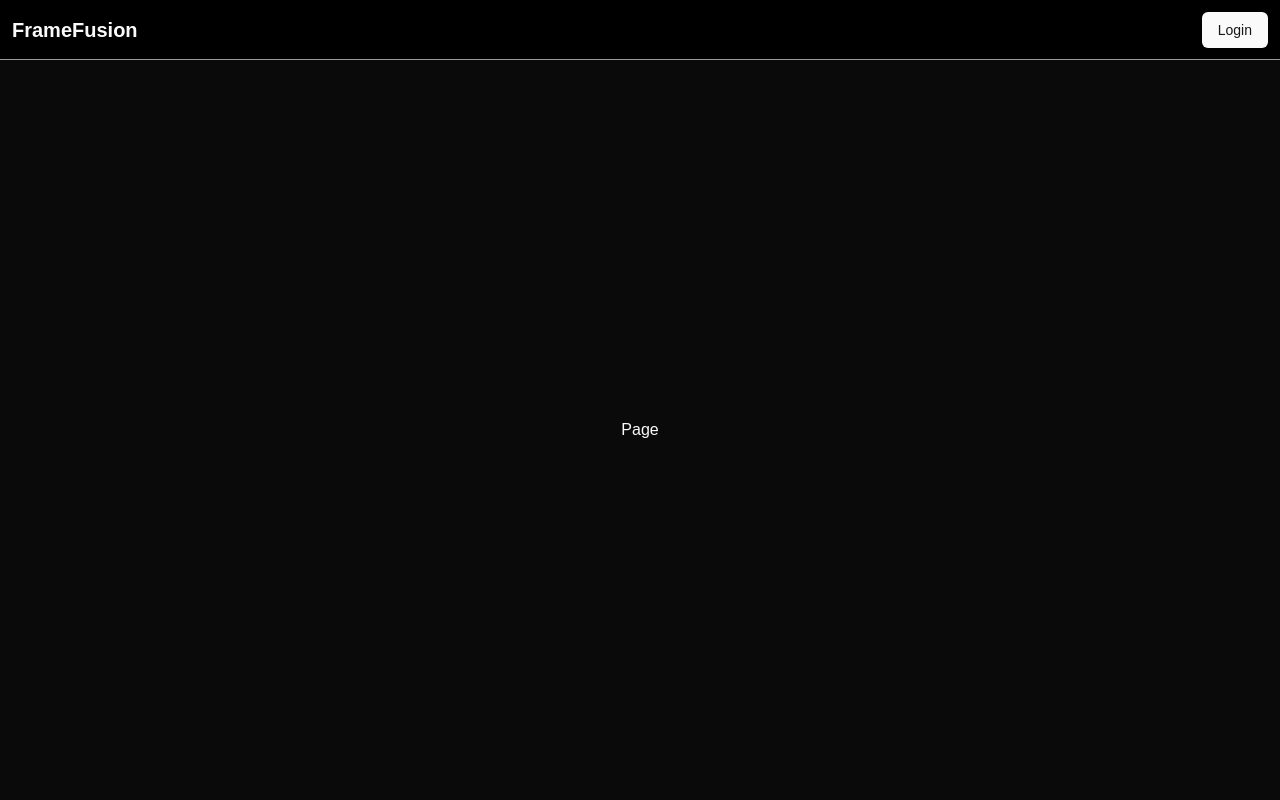
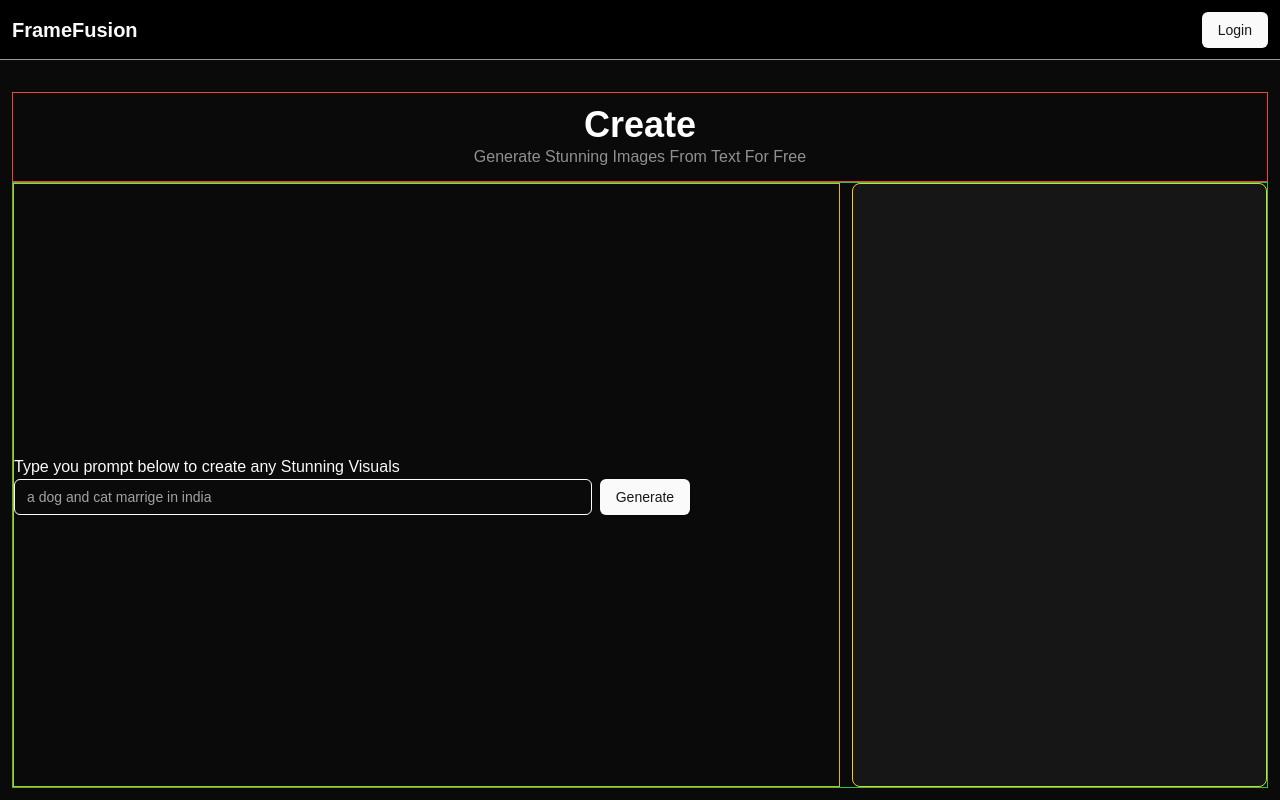
Before and after one commit to commitwiz/AI-Powered-Image-Generation-Platform, a Next.js app: page /create in a window 1280 px wide. Built offline with nearby package versions, Linux system fonts and the light colour scheme; no server answers.

Commit message:
CREATED GENERATION PAGE

```diff
--- a/package.json
+++ b/package.json
@@ -10,8 +10,10 @@
   },
   "dependencies": {
     "@auth/prisma-adapter": "^2.7.4",
+    "@hookform/resolvers": "^3.10.0",
     "@prisma/client": "^6.2.1",
     "@radix-ui/react-avatar": "^1.1.2",
+    "@radix-ui/react-label": "^2.1.1",
     "@radix-ui/react-slot": "^1.1.1",
     "class-variance-authority": "^0.7.1",
     "clsx": "^2.1.1",
@@ -23,9 +25,11 @@
     "prisma": "^6.2.1",
     "react": "^19.0.0",
     "react-dom": "^19.0.0",
+    "react-hook-form": "^7.54.2",
     "react-icons": "^5.4.0",
     "tailwind-merge": "^2.6.0",
-    "tailwindcss-animate": "^1.0.7"
+    "tailwindcss-animate": "^1.0.7",
+    "zod": "^3.24.1"
   },
   "devDependencies": {
     "@eslint/eslintrc": "^3",
--- a/src/app/create/page.tsx
+++ b/src/app/create/page.tsx
@@ -1,8 +1,80 @@
 "use client";
-import React from "react";
+import { Button } from "@/components/ui/button";
+import {
+  Form,
+  FormControl,
+  FormDescription,
+  FormField,
+  FormItem,
+  FormLabel,
+  FormMessage,
+} from "@/components/ui/form";
+import { Input } from "@/components/ui/input";
+import React, { useState } from "react";
+import { z } from "zod";
+import { zodResolver } from "@hookform/resolvers/zod";
+import { useForm } from "react-hook-form";
 
 export default function page() {
+  const [outputImg, setOutputImg] = useState<string | null>(null);
+  const [loading, setLoading] = useState<boolean>(false);
+
+  const formSchema = z.object({
+    prompt: z.string().min(7,{message:"Prompt must be atleast 7 characters long!"}),
+  });
+
+  const form = useForm<z.infer<typeof formSchema>>({
+    resolver: zodResolver(formSchema),
+    defaultValues: {
+      prompt: "",
+    },
+  });
+
+  // 2. Define a submit handler.
+  function onSubmit(values: z.infer<typeof formSchema>) {
+
+    console.log(values);
+  }
+
   return (
-    <div className="w-full h-dvh flex justify-center items-center pt-[60px]">Page</div>
+    <div className="w-full p-3 h-dvh flex justify-start items-center flex-col ">
+      <div className="w-full border border-red-500 p-3 mt-20">
+        <h1 className="text-center font-bold text-white text-4xl">Create</h1>
+        <p className="text-white/55 text-center">
+          Generate Stunning Images From Text For Free
+        </p>
+      </div>
+      <div className=" flex border border-green-500 w-full h-full gap-3">
+        <div className="__form flex-[2] border border-yellow-500 flex justify-center items-start flex-col">
+          <p className="text-left">
+            Type you prompt below to create any Stunning Visuals
+          </p>
+          <div className="flex gap-2 w-full ">
+            <Form {...form}>
+              <form onSubmit={form.handleSubmit(onSubmit)} className="w-full   flex gap-2 ">
+                <FormField
+                  control={form.control}
+                  name="prompt"
+                  render={({ field }) => (
+                    <FormItem className="w-full max-w-[70%]">
+                      <FormControl>
+                        <Input
+                          placeholder="a dog and cat marrige in india"
+                          className="w-full transition-all border-white"
+                          {...field}
+                        />
+                      </FormControl>
+                      <FormMessage />
+                    </FormItem>
+                  )}
+                />
+                <Button type="submit">Generate</Button>
+              </form>
+            </Form>
+          </div>
+        </div>
+        <div className="__output flex-[1] border border-yellow-400 bg-white/5  rounded-lg"></div>
+      </div>
+    </div>
   );
 }
--- a/src/app/layout.tsx
+++ b/src/app/layout.tsx
@@ -51,14 +51,14 @@
   children: React.ReactNode;
 }>) {
   return (
-    <html lang="en"  suppressHydrationWarning >
+    <html lang="en" suppressHydrationWarning>
       <body
         className={`${geistSans.variable} ${geistMono.variable} antialiased relative`}
       >
         <ThemeProvider attribute="class" defaultTheme="dark">
           <Provider>
           <Header/>
-          {children}
+         {children}
           </Provider>
         </ThemeProvider>
       </body>
--- a/src/app/template.tsx
+++ b/src/app/template.tsx
@@ -8,8 +8,8 @@
   return (
     <motion.div
       key={path}
-      initial={{ scale: 0.9, opacity: 0, filter: "blur(10px)" }}
-      animate={{ scale: 1, opacity: 1, filter: "blur(0px)" }}
+      initial={{ scale: 0.9, opacity: 0 }}
+      animate={{ scale: 1, opacity: 1 }}
       transition={{ duration: 0.35 }}
     >
       {children}
--- a/src/components/Header.tsx
+++ b/src/components/Header.tsx
@@ -17,7 +17,7 @@
   }, [status, session]);
   return (
     <div className=" fixed top-0 w-full h-[60px] bg-black border-b border-white/60 p-3 flex justify-between items-center">
-      <Link href="/">
+      <Link href="/" >
         <h2 className="font-bold text-xl">FrameFusion</h2>
       </Link>
       {initialLoading && status == "loading" ? (
--- /dev/null
+++ b/src/components/ui/form.tsx
@@ -0,0 +1,178 @@
+"use client"
+
+import * as React from "react"
+import * as LabelPrimitive from "@radix-ui/react-label"
+import { Slot } from "@radix-ui/react-slot"
+import {
+  Controller,
+  ControllerProps,
+  FieldPath,
+  FieldValues,
+  FormProvider,
+  useFormContext,
+} from "react-hook-form"
+
+import { cn } from "@/lib/utils"
+import { Label } from "@/components/ui/label"
+
+const Form = FormProvider
+
+type FormFieldContextValue<
+  TFieldValues extends FieldValues = FieldValues,
+  TName extends FieldPath<TFieldValues> = FieldPath<TFieldValues>
+> = {
+  name: TName
+}
+
+const FormFieldContext = React.createContext<FormFieldContextValue>(
+  {} as FormFieldContextValue
+)
+
+const FormField = <
+  TFieldValues extends FieldValues = FieldValues,
+  TName extends FieldPath<TFieldValues> = FieldPath<TFieldValues>
+>({
+  ...props
+}: ControllerProps<TFieldValues, TName>) => {
+  return (
+    <FormFieldContext.Provider value={{ name: props.name }}>
+      <Controller {...props} />
+    </FormFieldContext.Provider>
+  )
+}
+
+const useFormField = () => {
+  const fieldContext = React.useContext(FormFieldContext)
+  const itemContext = React.useContext(FormItemContext)
+  const { getFieldState, formState } = useFormContext()
+
+  const fieldState = getFieldState(fieldContext.name, formState)
+
+  if (!fieldContext) {
+    throw new Error("useFormField should be used within <FormField>")
+  }
+
+  const { id } = itemContext
+
+  return {
+    id,
+    name: fieldContext.name,
+    formItemId: `${id}-form-item`,
+    formDescriptionId: `${id}-form-item-description`,
+    formMessageId: `${id}-form-item-message`,
+    ...fieldState,
+  }
+}
+
+type FormItemContextValue = {
+  id: string
+}
+
+const FormItemContext = React.createContext<FormItemContextValue>(
+  {} as FormItemContextValue
+)
+
+const FormItem = React.forwardRef<
+  HTMLDivElement,
+  React.HTMLAttributes<HTMLDivElement>
+>(({ className, ...props }, ref) => {
+  const id = React.useId()
+
+  return (
+    <FormItemContext.Provider value={{ id }}>
+      <div ref={ref} className={cn("space-y-2", className)} {...props} />
+    </FormItemContext.Provider>
+  )
+})
+FormItem.displayName = "FormItem"
+
+const FormLabel = React.forwardRef<
+  React.ElementRef<typeof LabelPrimitive.Root>,
+  React.ComponentPropsWithoutRef<typeof LabelPrimitive.Root>
+>(({ className, ...props }, ref) => {
+  const { error, formItemId } = useFormField()
+
+  return (
+    <Label
+      ref={ref}
+      className={cn(error && "text-destructive", className)}
+      htmlFor={formItemId}
+      {...props}
+    />
+  )
+})
+FormLabel.displayName = "FormLabel"
+
+const FormControl = React.forwardRef<
+  React.ElementRef<typeof Slot>,
+  React.ComponentPropsWithoutRef<typeof Slot>
+>(({ ...props }, ref) => {
+  const { error, formItemId, formDescriptionId, formMessageId } = useFormField()
+
+  return (
+    <Slot
+      ref={ref}
+      id={formItemId}
+      aria-describedby={
+        !error
+          ? `${formDescriptionId}`
+          : `${formDescriptionId} ${formMessageId}`
+      }
+      aria-invalid={!!error}
+      {...props}
+    />
+  )
+})
+FormControl.displayName = "FormControl"
+
+const FormDescription = React.forwardRef<
+  HTMLParagraphElement,
+  React.HTMLAttributes<HTMLParagraphElement>
+>(({ className, ...props }, ref) => {
+  const { formDescriptionId } = useFormField()
+
+  return (
+    <p
+      ref={ref}
+      id={formDescriptionId}
+      className={cn("text-[0.8rem] text-muted-foreground", className)}
+      {...props}
+    />
+  )
+})
+FormDescription.displayName = "FormDescription"
+
+const FormMessage = React.forwardRef<
+  HTMLParagraphElement,
+  React.HTMLAttributes<HTMLParagraphElement>
+>(({ className, children, ...props }, ref) => {
+  const { error, formMessageId } = useFormField()
+  const body = error ? String(error?.message) : children
+
+  if (!body) {
+    return null
+  }
+
+  return (
+    <p
+      ref={ref}
+      id={formMessageId}
+      className={cn("text-[0.8rem] font-medium text-destructive", className)}
+      {...props}
+    >
+      {body}
+    </p>
+  )
+})
+FormMessage.displayName = "FormMessage"
+
+export {
+  useFormField,
+  Form,
+  FormItem,
+  FormLabel,
+  FormControl,
+  FormDescription,
+  FormMessage,
+  FormField,
+}
--- /dev/null
+++ b/src/components/ui/input.tsx
@@ -0,0 +1,22 @@
+import * as React from "react"
+
+import { cn } from "@/lib/utils"
+
+const Input = React.forwardRef<HTMLInputElement, React.ComponentProps<"input">>(
+  ({ className, type, ...props }, ref) => {
+    return (
+      <input
+        type={type}
+        className={cn(
+          "flex h-9 w-full rounded-md border border-input bg-transparent px-3 py-1 text-base shadow-sm transition-colors file:border-0 file:bg-transparent file:text-sm file:font-medium file:text-foreground placeholder:text-muted-foreground focus-visible:outline-none focus-visible:ring-1 focus-visible:ring-ring disabled:cursor-not-allowed disabled:opacity-50 md:text-sm",
+          className
+        )}
+        ref={ref}
+        {...props}
+      />
+    )
+  }
+)
+Input.displayName = "Input"
+
+export { Input }
--- /dev/null
+++ b/src/components/ui/label.tsx
@@ -0,0 +1,26 @@
+"use client"
+
+import * as React from "react"
+import * as LabelPrimitive from "@radix-ui/react-label"
+import { cva, type VariantProps } from "class-variance-authority"
+
+import { cn } from "@/lib/utils"
+
+const labelVariants = cva(
+  "text-sm font-medium leading-none peer-disabled:cursor-not-allowed peer-disabled:opacity-70"
+)
+
+const Label = React.forwardRef<
+  React.ElementRef<typeof LabelPrimitive.Root>,
+  React.ComponentPropsWithoutRef<typeof LabelPrimitive.Root> &
+    VariantProps<typeof labelVariants>
+>(({ className, ...props }, ref) => (
+  <LabelPrimitive.Root
+    ref={ref}
+    className={cn(labelVariants(), className)}
+    {...props}
+  />
+))
+Label.displayName = LabelPrimitive.Root.displayName
+
+export { Label }
```
Also changed, not shown: src/app/page.tsx (+21 -22 lines), 1 other file (tests, documents, lock files or other folders).
